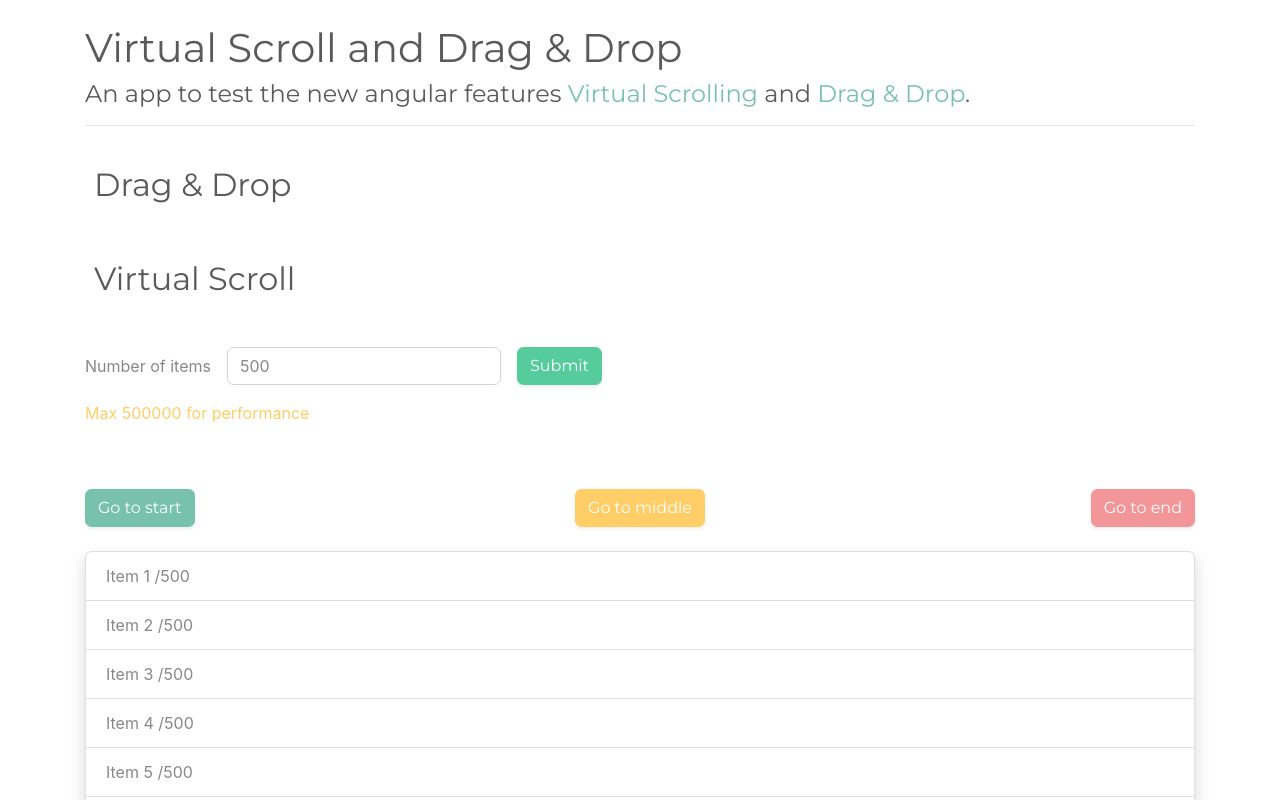
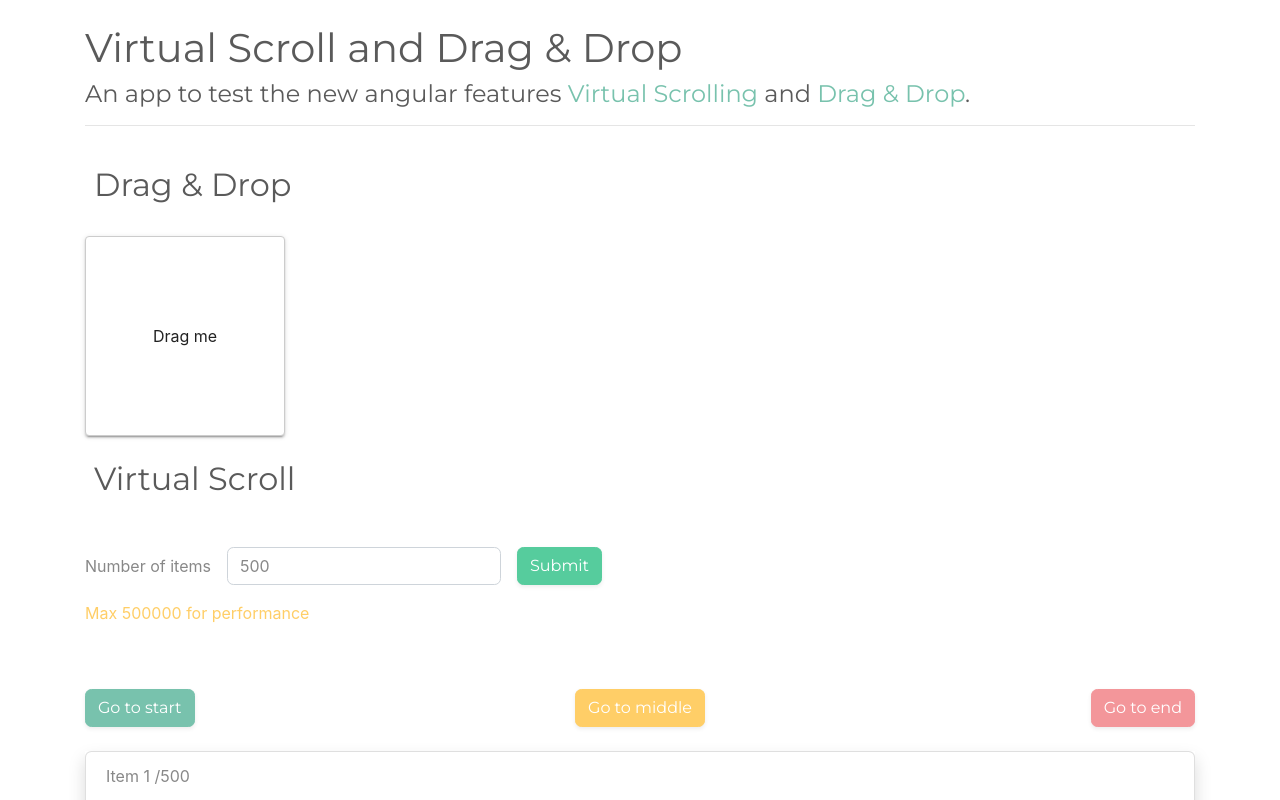
Before and after one commit to reymon359/virtualScroll-dragAndDrop, an Angular app: page / in a window 1280 px wide. Shown: the top 800 px of the page. Built offline with nearby package versions, Linux system fonts and the light colour scheme.

Commit message:
drag and drop works

```diff
--- a/src/app/app.module.ts
+++ b/src/app/app.module.ts
@@ -3,7 +3,7 @@ import { NgModule } from '@angular/core';
 import { FormsModule } from '@angular/forms';
 
 import {  ScrollingModule} from '@angular/cdk/scrolling';
-
+import {  DragDropModule} from '@angular/cdk/drag-drop';
 
 import { AppRoutingModule } from './app-routing.module';
 import { AppComponent } from './app.component';
@@ -20,7 +20,8 @@ import { DragComponent } from './drag/drag.component';
     BrowserModule,
     AppRoutingModule,
     ScrollingModule,
-    FormsModule
+    FormsModule,
+    DragDropModule
   ],
   providers: [],
   bootstrap: [AppComponent]
--- a/src/app/drag/drag.component.html
+++ b/src/app/drag/drag.component.html
@@ -2,3 +2,10 @@
     <h2>Drag & Drop</h2>
 
 </div>
+<div class="row">
+    <div class="col">
+        <div class="box" cdkDrag>
+            Drag me
+        </div>
+    </div>
+</div>
```
